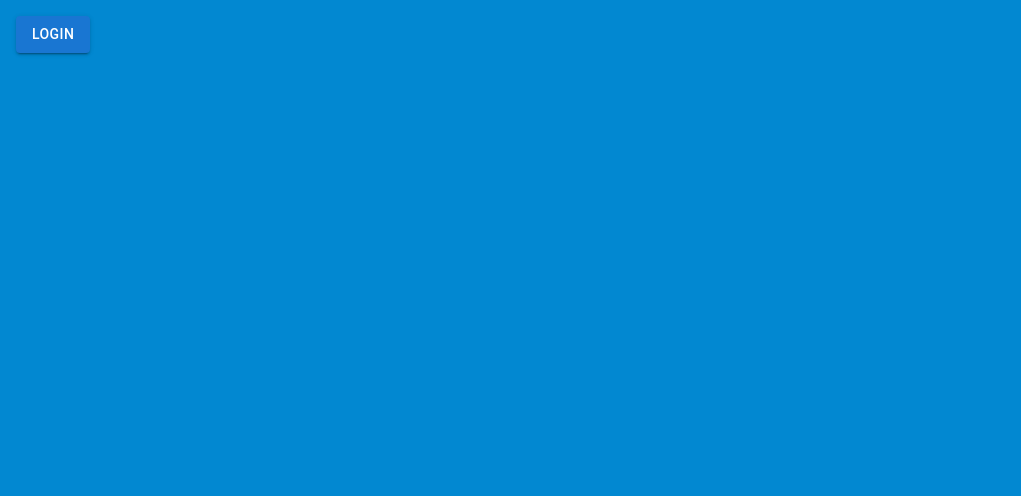
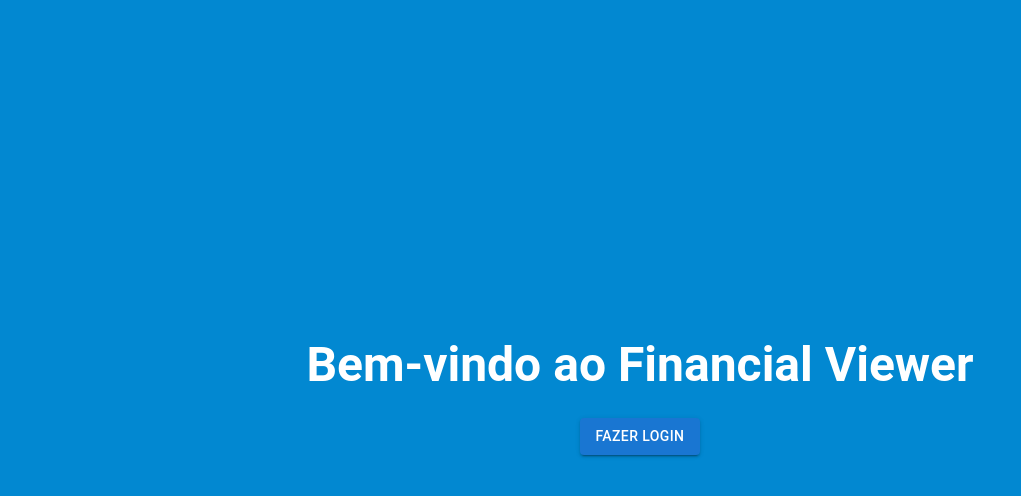
Before and after one commit to marcosfs-alt/financial-viewer, a Next.js app: page / in a window 1280 px wide. Shown: the top 496 px of the page, without its empty margins (0-1021 px from the left). Built offline with nearby package versions, Linux system fonts and the light colour scheme; what @mui/material-nextjs would draw is missing.

Commit message:
feat: handle sidebar

```diff
--- a/src/app/page.tsx
+++ b/src/app/page.tsx
@@ -1,7 +1,20 @@
-import { Box, Button } from '@mui/material';
+// src/app/page.tsx
+
+'use client';
+
+import { Box, Button, Typography } from '@mui/material';
 import Link from 'next/link';
+import { useAuth } from '@/hooks/useAuth';
+import { useLogout } from '@/hooks/useLogout';
 
 export default function Home() {
+  const isAuthenticated = useAuth();
+  const logout = useLogout();
+
+  if (isAuthenticated === null) {
+    return null;
+  }
+
   return (
     <Box
       display="flex"
@@ -10,23 +23,46 @@ export default function Home() {
       flexDirection="column"
       height="100vh"
     >
-      <header>
+      <main>
         <Box
-          sx={{
-            width: '100vw',
-            height: 11 / 12,
-            p: 2,
-            borderBottom: '1px solid ',
-          }}
+          display="flex"
+          justifyContent="center"
+          alignItems="center"
+          flexDirection="column"
+          height="100vh"
         >
-          <Link href="/login">
-            <Button variant="contained" sx={{ color: 'white' }}>
-              login
-            </Button>
-          </Link>
+          <Typography
+            variant="h3"
+            gutterBottom
+            sx={{ color: 'white', fontWeight: 600 }}
+          >
+            Bem-vindo ao Financial Viewer
+          </Typography>
+          {isAuthenticated ? (
+            <>
+              <Link href="/dashboard" passHref>
+                <Button variant="contained" color="primary" sx={{ m: 1 }}>
+                  Dashboard
+                </Button>
+              </Link>
+              <Button
+                variant="contained"
+                color="secondary"
+                onClick={logout}
+                sx={{ m: 1 }}
+              >
+                Logout
+              </Button>
+            </>
+          ) : (
+            <Link href="/login" passHref>
+              <Button variant="contained" color="primary" sx={{ m: 1 }}>
+                Fazer Login
+              </Button>
+            </Link>
+          )}
         </Box>
-      </header>
-      <main></main>
+      </main>
       <footer></footer>
     </Box>
   );
--- a/src/components/Dashboard/Sidebar.tsx
+++ b/src/components/Dashboard/Sidebar.tsx
@@ -3,16 +3,11 @@
 import React from 'react';
 import { Box, List, ListItem, ListItemText, Divider } from '@mui/material';
 import Link from 'next/link';
-import { useRouter } from 'next/navigation';
-import Cookies from 'js-cookie';
+import { useLogout } from '@/hooks/useLogout';
+import { blue } from '@mui/material/colors';
 
 const Sidebar: React.FC = () => {
-  const router = useRouter();
-
-  const handleLogout = () => {
-    Cookies.remove('authToken');
-    router.push('/login');
-  };
+  const logout = useLogout();
 
   return (
     <Box
@@ -26,12 +21,15 @@ const Sidebar: React.FC = () => {
     >
       <List component="nav">
         <Link href="/" passHref>
-          <ListItem component="a">
+          <ListItem component="a" sx={{ ':hover': { color: blue[900] } }}>
             <ListItemText primary="Home" />
           </ListItem>
         </Link>
         <Divider />
-        <ListItem onClick={handleLogout}>
+        <ListItem
+          onClick={logout}
+          sx={{ cursor: 'pointer', ':hover': { color: blue[900] } }}
+        >
           <ListItemText primary="Logout" />
         </ListItem>
       </List>
--- /dev/null
+++ b/src/hooks/useAuth.ts
@@ -0,0 +1,15 @@
+'use client';
+
+import { useState, useEffect } from 'react';
+import Cookies from 'js-cookie';
+
+export function useAuth() {
+  const [isAuthenticated, setIsAuthenticated] = useState<boolean | null>(null);
+
+  useEffect(() => {
+    const authToken = Cookies.get('authToken');
+    setIsAuthenticated(!!authToken);
+  }, []);
+
+  return isAuthenticated;
+}
--- /dev/null
+++ b/src/hooks/useLogout.ts
@@ -0,0 +1,15 @@
+'use client';
+
+import { useRouter } from 'next/navigation';
+import Cookies from 'js-cookie';
+
+export function useLogout() {
+  const router = useRouter();
+
+  const logout = () => {
+    Cookies.remove('authToken');
+    router.push('/login');
+  };
+
+  return logout;
+}
```
